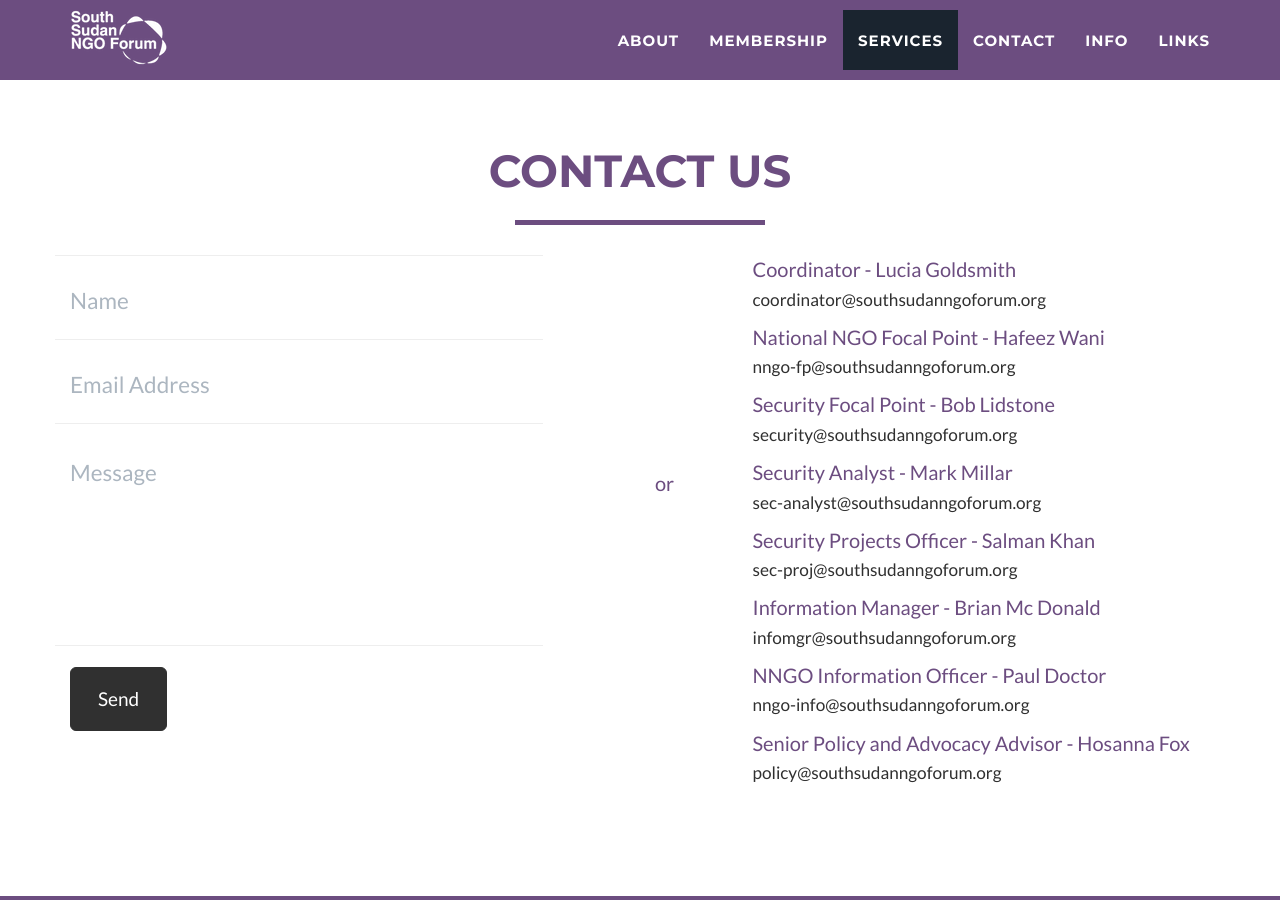
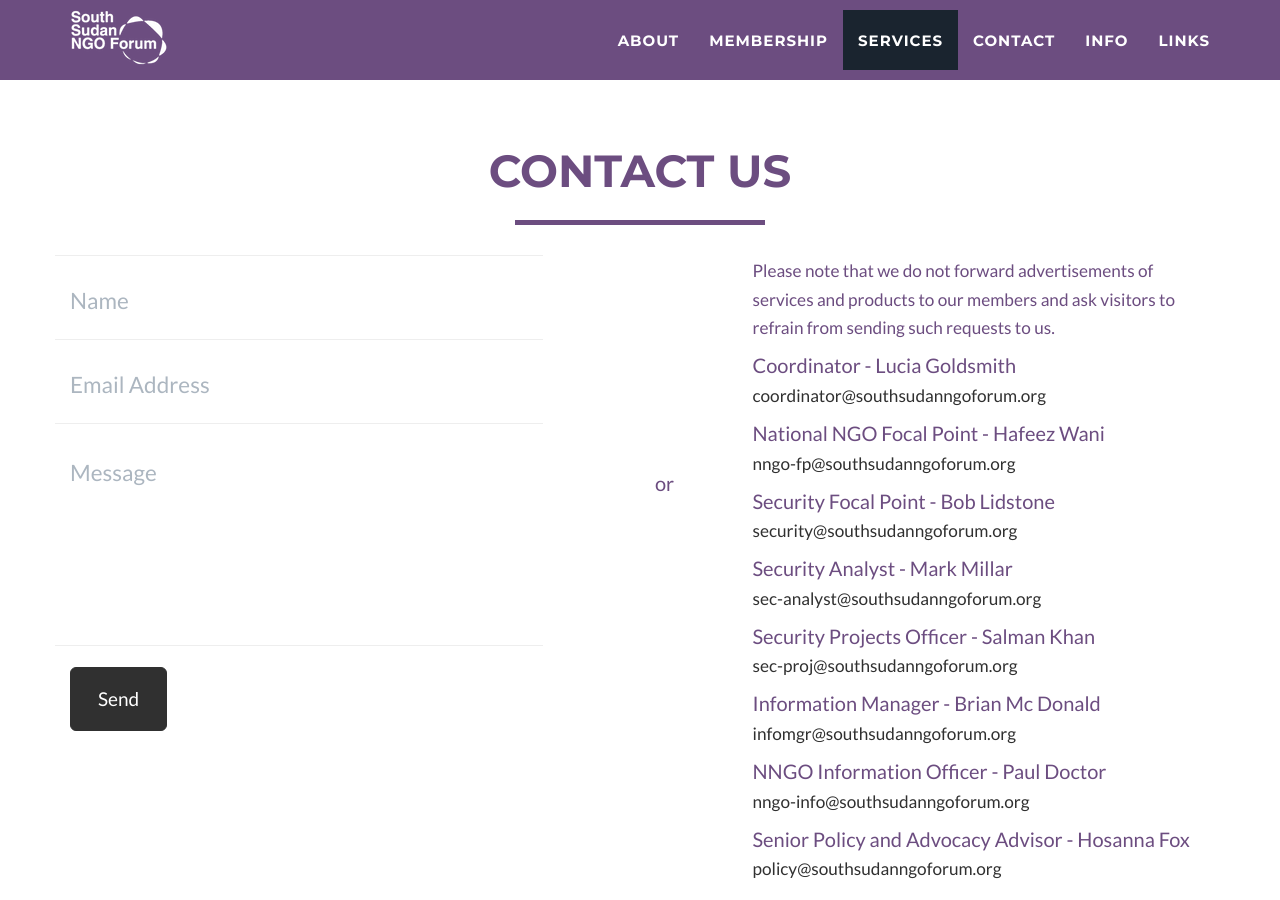
Before and after one commit to SSNGOF2/SSNGOF.github.io, a Jekyll site: the page built from index.html, in a window 1280 px wide and 900 px high, scrolled down 3034 px. Built offline with Jekyll 4.4.1, drawn with Linux system fonts in a browser that asks for light colours; comment, search, counter and statistics services are not loaded.

Commit message:
added spam request

```diff
--- a/_includes/contact_static.html
+++ b/_includes/contact_static.html
@@ -59,6 +59,7 @@
 			<p>or</p>
 			</div>
 			<div class="col-lg-5">
+			<p><small>Please note that we do not forward advertisements of services and products to our members and ask visitors to refrain from sending such requests to us.</small></p>
 			<p>Coordinator - Lucia Goldsmith <br><small><a href="mailto:coordinator@southsudanngoforum.org">coordinator@southsudanngoforum.org</a></small></p>
 			<p>National NGO Focal Point - Hafeez Wani <br><small><a href="mailto:nngo-fp@southsudanngoforum.org">nngo-fp@southsudanngoforum.org</a></small></p>
 			<p>Security Focal Point - Bob Lidstone <br><small><a href="mailto:security@southsudanngoforum.org">security@southsudanngoforum.org</a></small></p>
```
